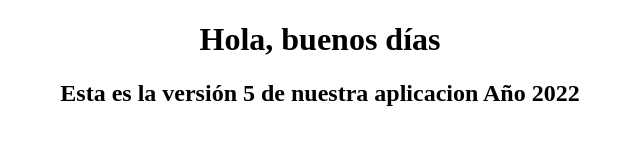
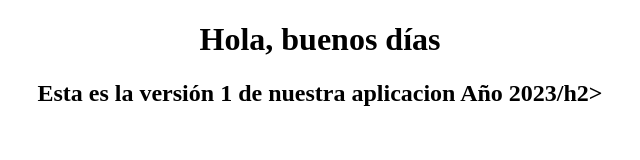
Before and after one commit to agarciafer/test, a plain HTML site: page index.html in a window 1280 px wide. Shown: the whole page, without its empty margins (320-960 px from the left). Drawn offline with Linux system fonts and the light colour scheme.

Commit message:
Update index.html

```diff
--- a/index.html
+++ b/index.html
@@ -12,7 +12,7 @@
 <body>
   <div align="center">
     <h1>Hola, buenos días</h1>
-    <h2>Esta es la versión 5 de nuestra aplicacion Año 2022</h2>
+    <h2>Esta es la versión 1 de nuestra aplicacion Año 2023/h2>
   </div>
 </body>
 </html>
```
